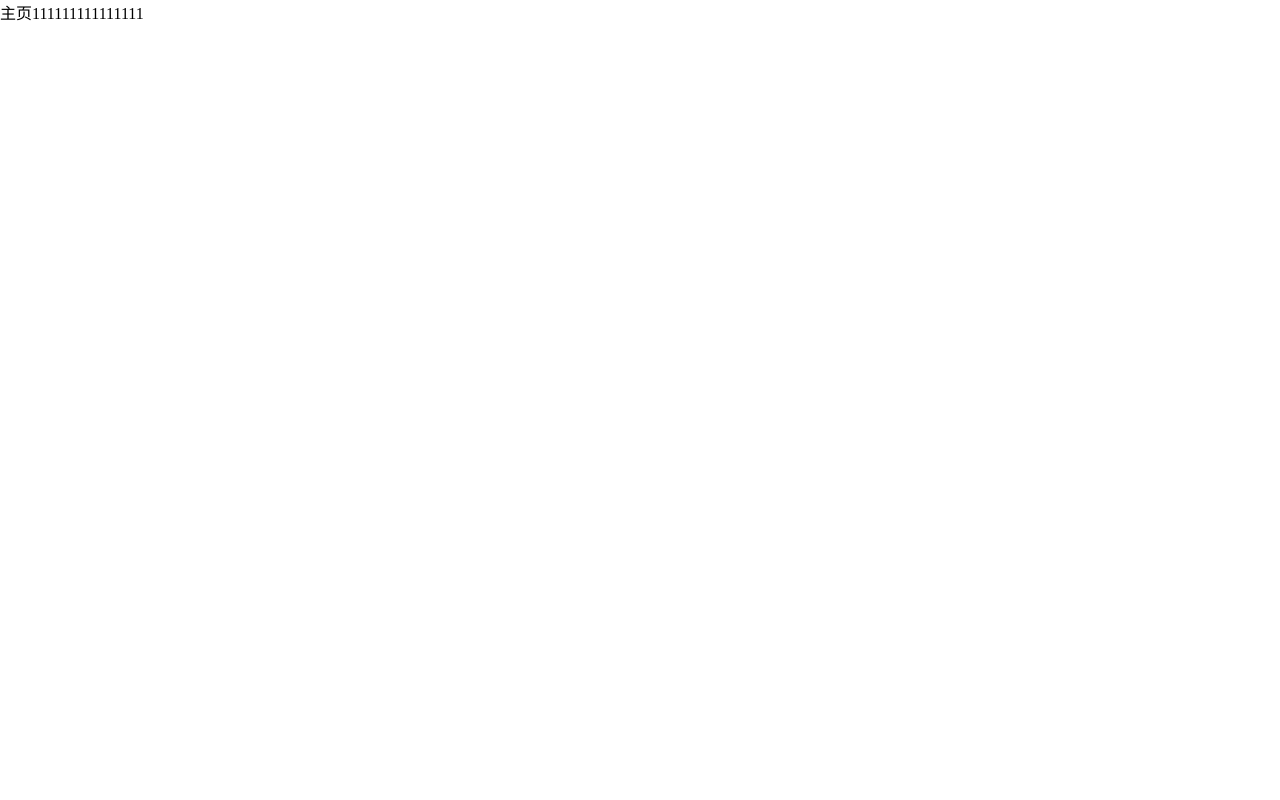
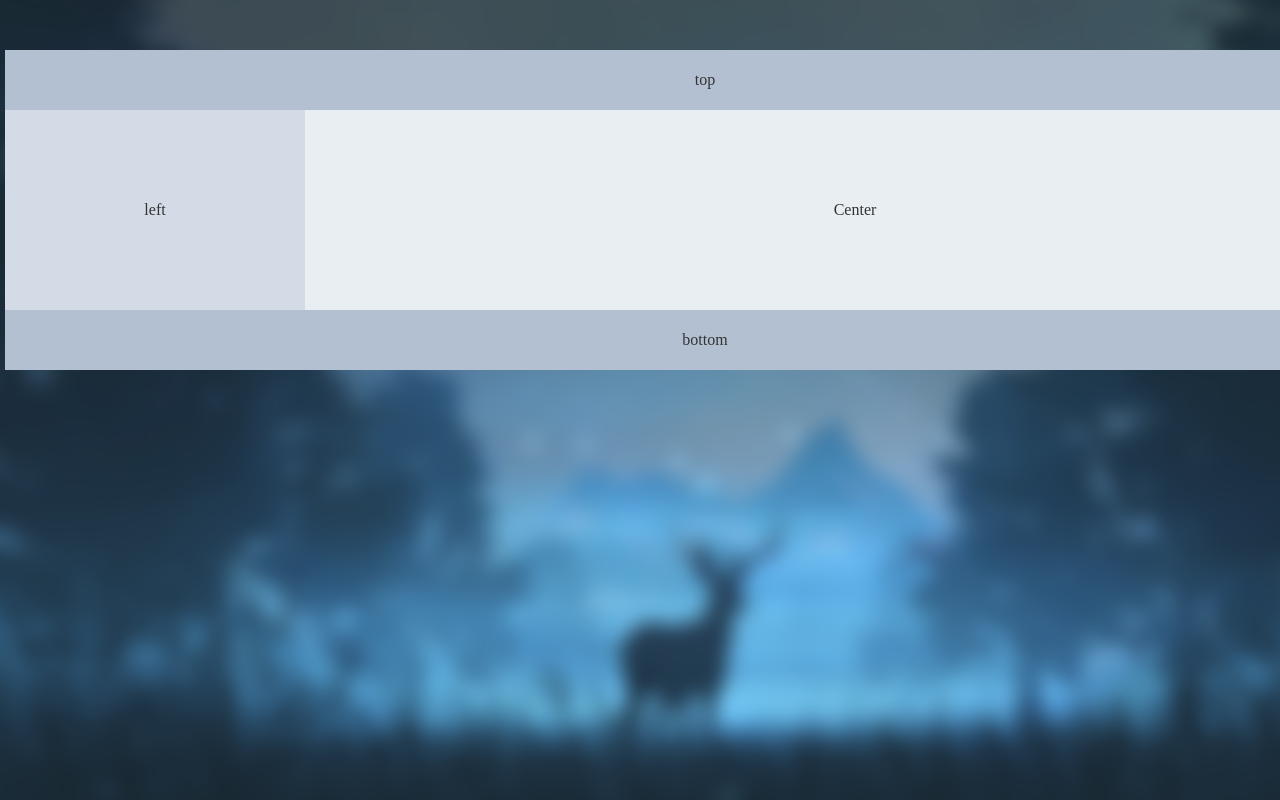
Before and after one commit to SeKidayo/vue_music, a Vue app: page /home in a window 1280 px wide. Shown: the top 800 px of the page. Built offline with nearby package versions, Linux system fonts and the light colour scheme.

Commit message:
home骨架配置

```diff
--- a/public/index.html
+++ b/public/index.html
@@ -5,7 +5,7 @@
     <meta http-equiv="X-UA-Compatible" content="IE=edge">
     <meta name="viewport" content="width=device-width,initial-scale=1.0">
     <link rel="icon" href="<%= BASE_URL %>favicon.ico">
-    <title>v_music_responsive</title>
+    <title>v_musicplayer</title>
   </head>
   <body>
     <noscript>
--- a/src/assets/css/style.css
+++ b/src/assets/css/style.css
@@ -7,4 +7,6 @@ body,
     padding: 0;
     /* 最小屏幕宽度 */
     min-width: 1410px;
+    /* 解决垂直外边距塌陷的问题(body与其中有上外边距子盒子之间的塌陷 */
+    overflow: hidden;
 }
--- a/src/views/Home.vue
+++ b/src/views/Home.vue
@@ -1,15 +1,35 @@
 <!--  -->
 <template>
-  <div>主页111111111111111</div>
+  <div class="container">
+    <div class="home_bg"></div>
+    <div id="home">
+      <el-container>
+        <el-header><Top></Top></el-header>
+        <el-container>
+          <el-aside><Left></Left></el-aside>
+          <el-main><Center></Center></el-main>
+        </el-container>
+        <el-footer><Bottom></Bottom></el-footer>
+      </el-container>
+    </div>
+  </div>
 </template>
 
 <script>
 // 这里可以导入其他文件（比如：组件，工具js，第三方插件js，json文件，图片文件等等）
 // 例如：import 《组件名称》 from '《组件路径》';
-
+import Bottom from './Home/Bottom'
+import Center from './Home/Center'
+import Left from './Home/Left'
+import Top from './Home/Top'
 export default {
   // import引入的组件需要注入到对象中才能使用
-  components: {},
+  components: {
+    Bottom,
+    Center,
+    Left,
+    Top
+  },
   data () {
     // 这里存放数据
     return {}
@@ -21,19 +41,64 @@ export default {
   // 方法集合
   methods: {},
   // 生命周期 - 创建完成（可以访问当前this实例）
-  created () {},
+  created () { },
   // 生命周期 - 挂载完成（可以访问DOM元素）
-  mounted () {},
-  beforeCreate () {}, // 生命周期 - 创建之前
-  beforeMount () {}, // 生命周期 - 挂载之前
-  beforeUpdate () {}, // 生命周期 - 更新之前
-  updated () {}, // 生命周期 - 更新之后
-  beforeDestroy () {}, // 生命周期 - 销毁之前
-  destroyed () {}, // 生命周期 - 销毁完成
-  activated () {} // 如果页面有keep-alive缓存功能，这个函数会触发
+  mounted () { },
+  beforeCreate () { }, // 生命周期 - 创建之前
+  beforeMount () { }, // 生命周期 - 挂载之前
+  beforeUpdate () { }, // 生命周期 - 更新之前
+  updated () { }, // 生命周期 - 更新之后
+  beforeDestroy () { }, // 生命周期 - 销毁之前
+  destroyed () { }, // 生命周期 - 销毁完成
+  activated () { } // 如果页面有keep-alive缓存功能，这个函数会触发
 }
 </script>
 <style lang='less' scoped>
 // @import url(); 引入公共css类
+.container {
+  position: relative;
+  width: 100%;
+  height: 100%;
+  overflow: hidden;
+}
+.home_bg {
+  position: absolute;
+  z-index: -1;
+  height: 100%;
+  width: 100%;
+  background: url(../assets/images/BG.png) no-repeat;
+  background-size: 100% 100%;
+  // background-color: aqua;
+  // overflow: hidden;
+  filter: blur(9px);
+  transform: scale(1.1);
+}
+#home {
+  width: 1400px;
+  margin: 0 auto;
+  margin-top: 50px;
+  overflow: hidden;
+}
 
+.el-header,
+.el-footer {
+  background-color: #b3c0d1;
+  color: #333;
+  text-align: center;
+  line-height: 60px;
+}
+
+.el-aside {
+  background-color: #d3dce6;
+  color: #333;
+  text-align: center;
+  line-height: 200px;
+}
+
+.el-main {
+  background-color: #e9eef3;
+  color: #333;
+  text-align: center;
+  line-height: 160px;
+}
 </style>
--- /dev/null
+++ b/src/views/Home/Bottom.vue
@@ -0,0 +1,39 @@
+<!--  -->
+<template>
+  <div>bottom</div>
+</template>
+
+<script>
+// 这里可以导入其他文件（比如：组件，工具js，第三方插件js，json文件，图片文件等等）
+// 例如：import 《组件名称》 from '《组件路径》';
+
+export default {
+  // import引入的组件需要注入到对象中才能使用
+  components: {},
+  data () {
+    // 这里存放数据
+    return {}
+  },
+  // 计算属性 类似于data概念
+  computed: {},
+  // 监控data中的数据变化
+  watch: {},
+  // 方法集合
+  methods: {},
+  // 生命周期 - 创建完成（可以访问当前this实例）
+  created () {},
+  // 生命周期 - 挂载完成（可以访问DOM元素）
+  mounted () {},
+  beforeCreate () {}, // 生命周期 - 创建之前
+  beforeMount () {}, // 生命周期 - 挂载之前
+  beforeUpdate () {}, // 生命周期 - 更新之前
+  updated () {}, // 生命周期 - 更新之后
+  beforeDestroy () {}, // 生命周期 - 销毁之前
+  destroyed () {}, // 生命周期 - 销毁完成
+  activated () {} // 如果页面有keep-alive缓存功能，这个函数会触发
+}
+</script>
+<style lang='less' scoped>
+// @import url(); 引入公共css类
+
+</style>
--- /dev/null
+++ b/src/views/Home/Center.vue
@@ -0,0 +1,39 @@
+<!--  -->
+<template>
+  <div>Center</div>
+</template>
+
+<script>
+// 这里可以导入其他文件（比如：组件，工具js，第三方插件js，json文件，图片文件等等）
+// 例如：import 《组件名称》 from '《组件路径》';
+
+export default {
+  // import引入的组件需要注入到对象中才能使用
+  components: {},
+  data () {
+    // 这里存放数据
+    return {}
+  },
+  // 计算属性 类似于data概念
+  computed: {},
+  // 监控data中的数据变化
+  watch: {},
+  // 方法集合
+  methods: {},
+  // 生命周期 - 创建完成（可以访问当前this实例）
+  created () {},
+  // 生命周期 - 挂载完成（可以访问DOM元素）
+  mounted () {},
+  beforeCreate () {}, // 生命周期 - 创建之前
+  beforeMount () {}, // 生命周期 - 挂载之前
+  beforeUpdate () {}, // 生命周期 - 更新之前
+  updated () {}, // 生命周期 - 更新之后
+  beforeDestroy () {}, // 生命周期 - 销毁之前
+  destroyed () {}, // 生命周期 - 销毁完成
+  activated () {} // 如果页面有keep-alive缓存功能，这个函数会触发
+}
+</script>
+<style lang='less' scoped>
+// @import url(); 引入公共css类
+
+</style>
--- /dev/null
+++ b/src/views/Home/Left.vue
@@ -0,0 +1,39 @@
+<!--  -->
+<template>
+  <div>left</div>
+</template>
+
+<script>
+// 这里可以导入其他文件（比如：组件，工具js，第三方插件js，json文件，图片文件等等）
+// 例如：import 《组件名称》 from '《组件路径》';
+
+export default {
+  // import引入的组件需要注入到对象中才能使用
+  components: {},
+  data () {
+    // 这里存放数据
+    return {}
+  },
+  // 计算属性 类似于data概念
+  computed: {},
+  // 监控data中的数据变化
+  watch: {},
+  // 方法集合
+  methods: {},
+  // 生命周期 - 创建完成（可以访问当前this实例）
+  created () {},
+  // 生命周期 - 挂载完成（可以访问DOM元素）
+  mounted () {},
+  beforeCreate () {}, // 生命周期 - 创建之前
+  beforeMount () {}, // 生命周期 - 挂载之前
+  beforeUpdate () {}, // 生命周期 - 更新之前
+  updated () {}, // 生命周期 - 更新之后
+  beforeDestroy () {}, // 生命周期 - 销毁之前
+  destroyed () {}, // 生命周期 - 销毁完成
+  activated () {} // 如果页面有keep-alive缓存功能，这个函数会触发
+}
+</script>
+<style lang='less' scoped>
+// @import url(); 引入公共css类
+
+</style>
--- /dev/null
+++ b/src/views/Home/Top.vue
@@ -0,0 +1,39 @@
+<!--  -->
+<template>
+  <div>top</div>
+</template>
+
+<script>
+// 这里可以导入其他文件（比如：组件，工具js，第三方插件js，json文件，图片文件等等）
+// 例如：import 《组件名称》 from '《组件路径》';
+
+export default {
+  // import引入的组件需要注入到对象中才能使用
+  components: {},
+  data () {
+    // 这里存放数据
+    return {}
+  },
+  // 计算属性 类似于data概念
+  computed: {},
+  // 监控data中的数据变化
+  watch: {},
+  // 方法集合
+  methods: {},
+  // 生命周期 - 创建完成（可以访问当前this实例）
+  created () {},
+  // 生命周期 - 挂载完成（可以访问DOM元素）
+  mounted () {},
+  beforeCreate () {}, // 生命周期 - 创建之前
+  beforeMount () {}, // 生命周期 - 挂载之前
+  beforeUpdate () {}, // 生命周期 - 更新之前
+  updated () {}, // 生命周期 - 更新之后
+  beforeDestroy () {}, // 生命周期 - 销毁之前
+  destroyed () {}, // 生命周期 - 销毁完成
+  activated () {} // 如果页面有keep-alive缓存功能，这个函数会触发
+}
+</script>
+<style lang='less' scoped>
+// @import url(); 引入公共css类
+
+</style>
```
Also changed, not shown: src/plugins/element.js (+6 -1 lines).
